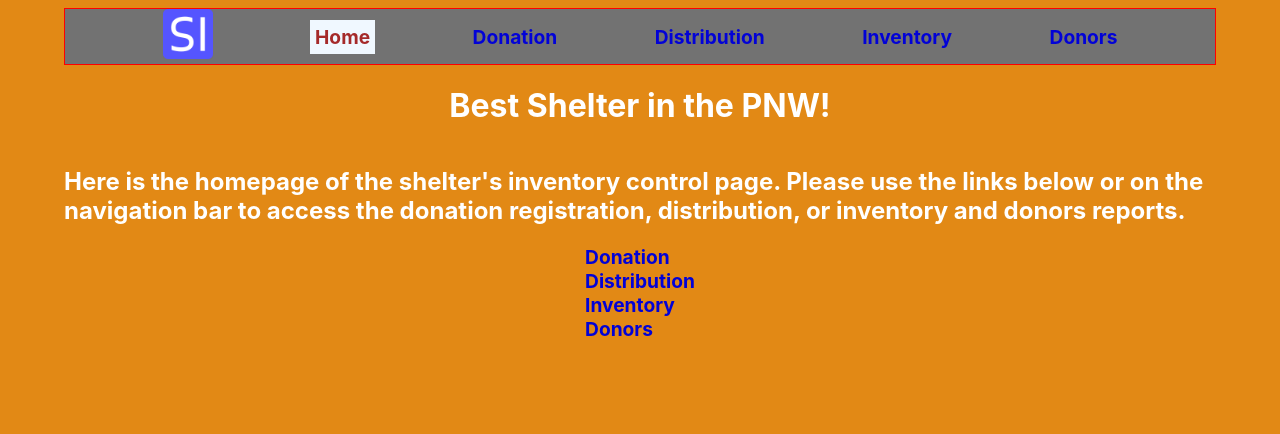
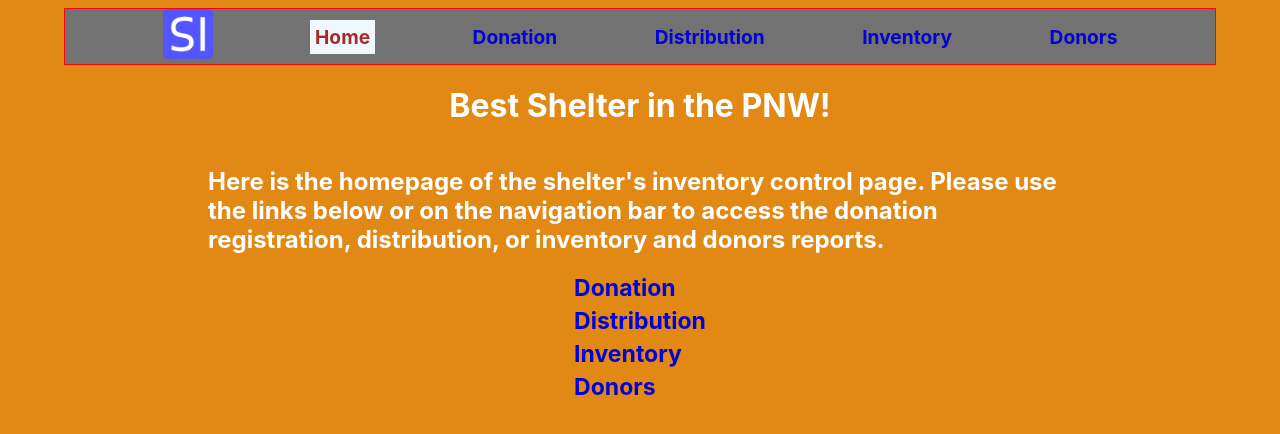
Before and after one commit to Sparky338/Digital-Aid_technical, a React (Create React App) app in the folder digital-aid-seattle/: page / in a window 1280 px wide. Shown: the top 434 px of the page. Built offline with nearby package versions, Linux system fonts and the light colour scheme.

Commit message:
styled home page

```diff
--- a/digital-aid-seattle/src/components/homepage.js
+++ b/digital-aid-seattle/src/components/homepage.js
@@ -1,4 +1,5 @@
 import { Link } from "react-router-dom";
+import "../css/homepage.css"
 
 const Homepage = () => {
   return (
@@ -11,16 +12,16 @@ const Homepage = () => {
       </h2>
       <div className="links-list">
         <Link to="/donation" className="link donation-link">
-            <div className="donation">Donation</div>
+            <div className="donation link">Donation</div>
         </Link>
         <Link to="/distribution" className="link distribution-link">
-            <div className="distribution">Distribution</div>
+            <div className="distribution link">Distribution</div>
         </Link>
         <Link to="/inventory" className="link inventory-link">
-            <div className="inventory">Inventory</div>
+            <div className="inventory link">Inventory</div>
         </Link>
         <Link to="/donors" className="link donators-link">
-            <div className="donors">Donors</div>
+            <div className="donors link">Donors</div>
         </Link>
 
       </div>
--- /dev/null
+++ b/digital-aid-seattle/src/css/homepage.css
@@ -0,0 +1,7 @@
+.pageDescription {
+    width: 75%;
+}
+
+.link {
+    margin-bottom: 5px;
+}
```
